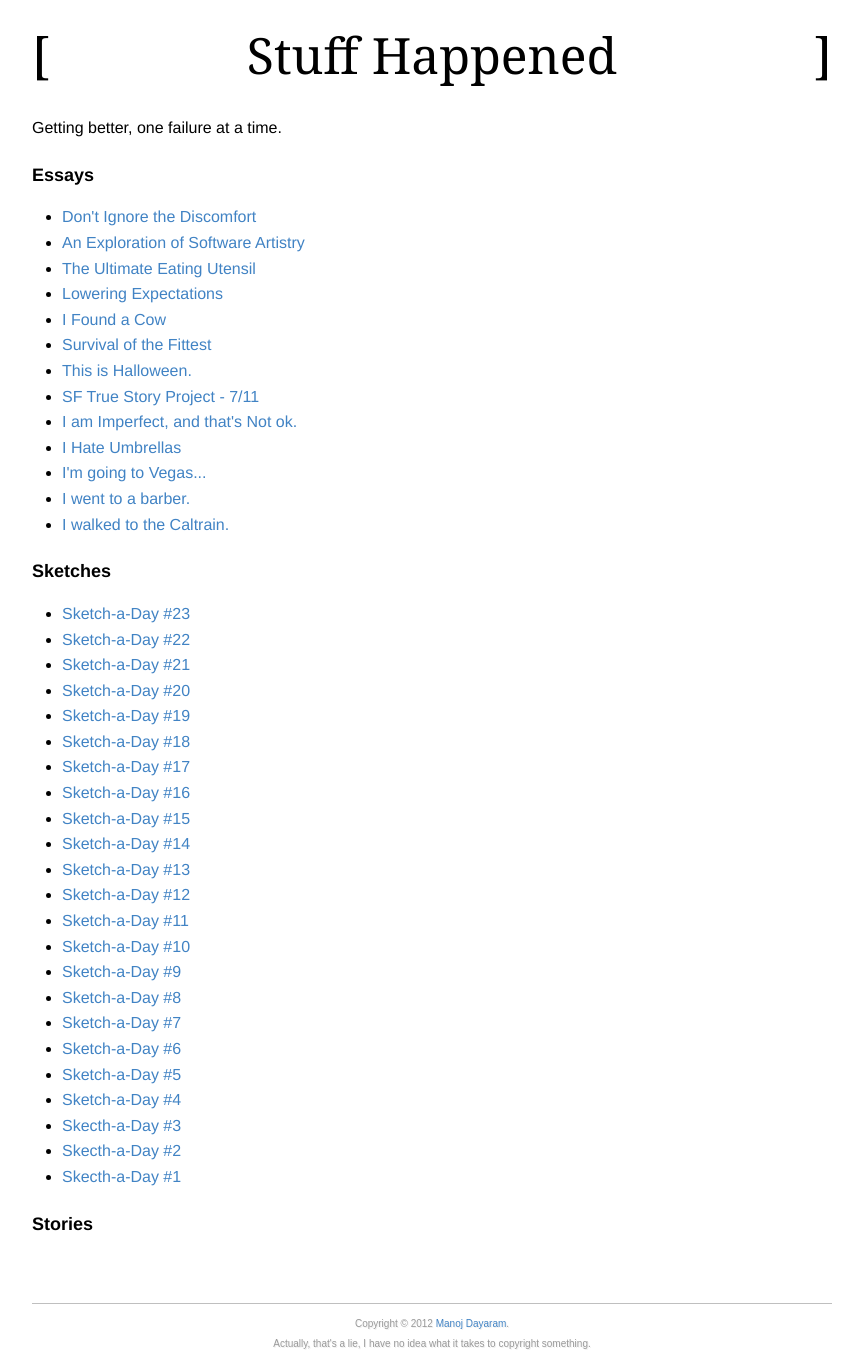
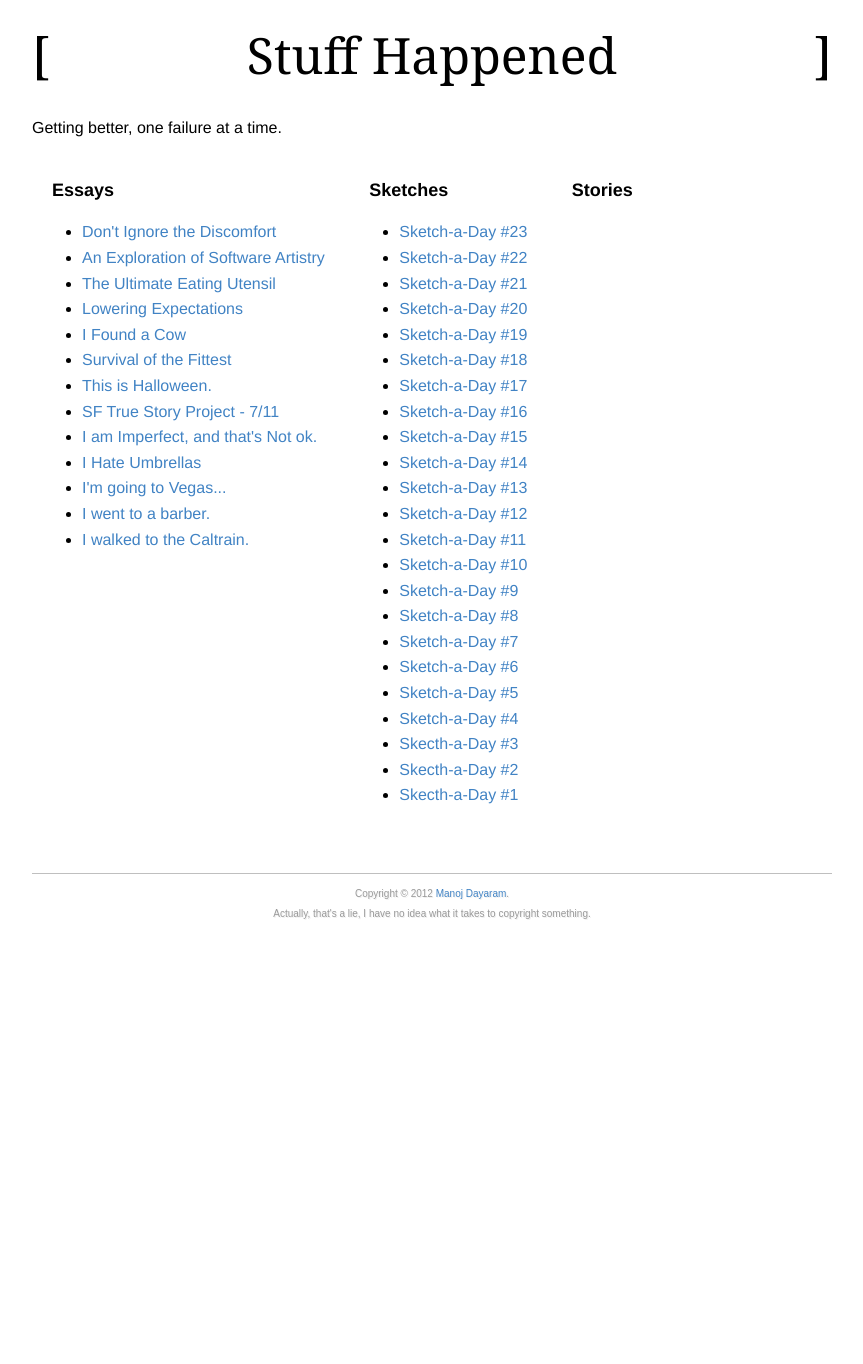
Before and after one commit to mdayaram/mdayaram.github.io, a Jekyll site: the page built from blog.md, in a window 1280 px wide. Shown: the whole page, without its empty margins (208-1071 px from the left). Built offline with Jekyll 4.4.1, drawn with Linux system fonts in a browser that asks for light colours; after the commit the page ends 934 px from its top, so only the background shows below that.

Commit message:
yay, pretty

```diff
--- a/styles/main.scss
+++ b/styles/main.scss
@@ -80,5 +80,7 @@ figure {
 }
 
 .post-list {
-  display: inline;
+  display: inline-block;
+  padding: 0 20px 0 20px;
+  vertical-align: top;
 }
```
